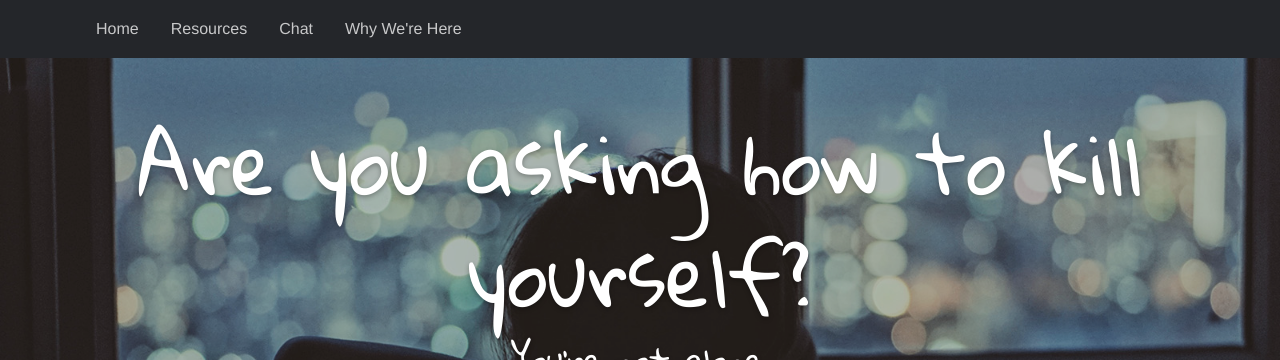
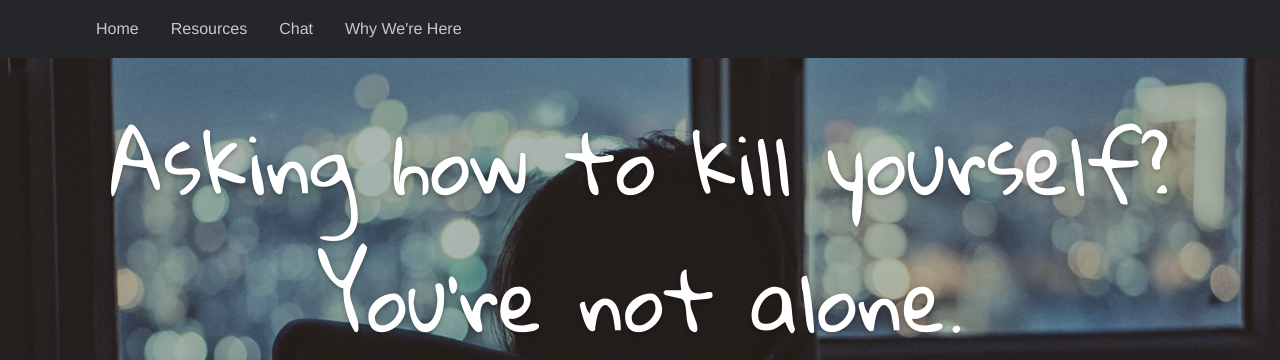
Before and after one commit to FaithTechLabs/suicide-prevention, a Django app: template templates/index.html in a window 1280 px wide. Shown: the top 360 px of the page. Run offline with Django 3.2, Linux system fonts and the light colour scheme; the template is opened without the code that fills it, so the values that code supplies are empty; parts of the project's set-up code (start-up, migrations or seed data) failed here and were passed over; some libraries are stand-ins or nearby versions; some web fonts are replaced.

Commit message:
adjusting header

```diff
--- a/templates/index.html
+++ b/templates/index.html
@@ -3,8 +3,7 @@
 {% block content %}
 <div class='banner window-img'>
   <div class='content-container'>
-    <h1>Are you asking how to kill yourself?</h1>
-    <h2>You're not alone.</h2>
+    <h1>Asking how to kill yourself? <div style="margin-top: 25px;"></div>You're not alone.</h2>
     <a href='tel:+12267897545' class='hide-for-medium btn phone-btn'>
       <i class='fa fa-phone'></i>
       <span class='name'>Call</span>
```
